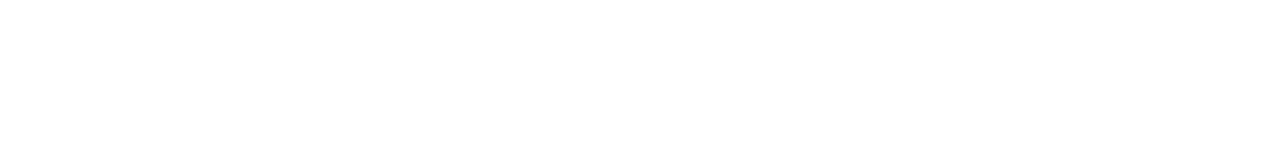
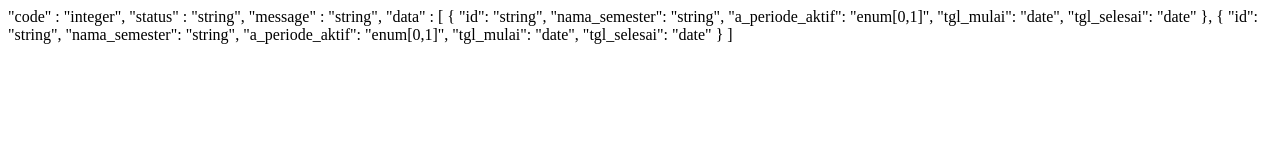
Before and after one commit to jibrasoft/jibrasoft.github.io, a plain HTML site: page index.html in a window 1280 px wide. Drawn offline with Linux system fonts and the light colour scheme.

```diff
--- a/index.html
+++ b/index.html
@@ -5,6 +5,24 @@
     <title>GH Pages</title>
 </head>
 <body>
-
+    "code" : "integer",
+    "status" : "string",
+    "message" : "string",
+    "data" : [
+    {
+    "id": "string",
+    "nama_semester": "string",
+    "a_periode_aktif": "enum[0,1]",
+    "tgl_mulai": "date",
+    "tgl_selesai": "date"
+    },
+    {
+    "id": "string",
+    "nama_semester": "string",
+    "a_periode_aktif": "enum[0,1]",
+    "tgl_mulai": "date",
+    "tgl_selesai": "date"
+    }
+    ]
 </body>
 </html>
```
Also changed, not shown: 1 other file.
